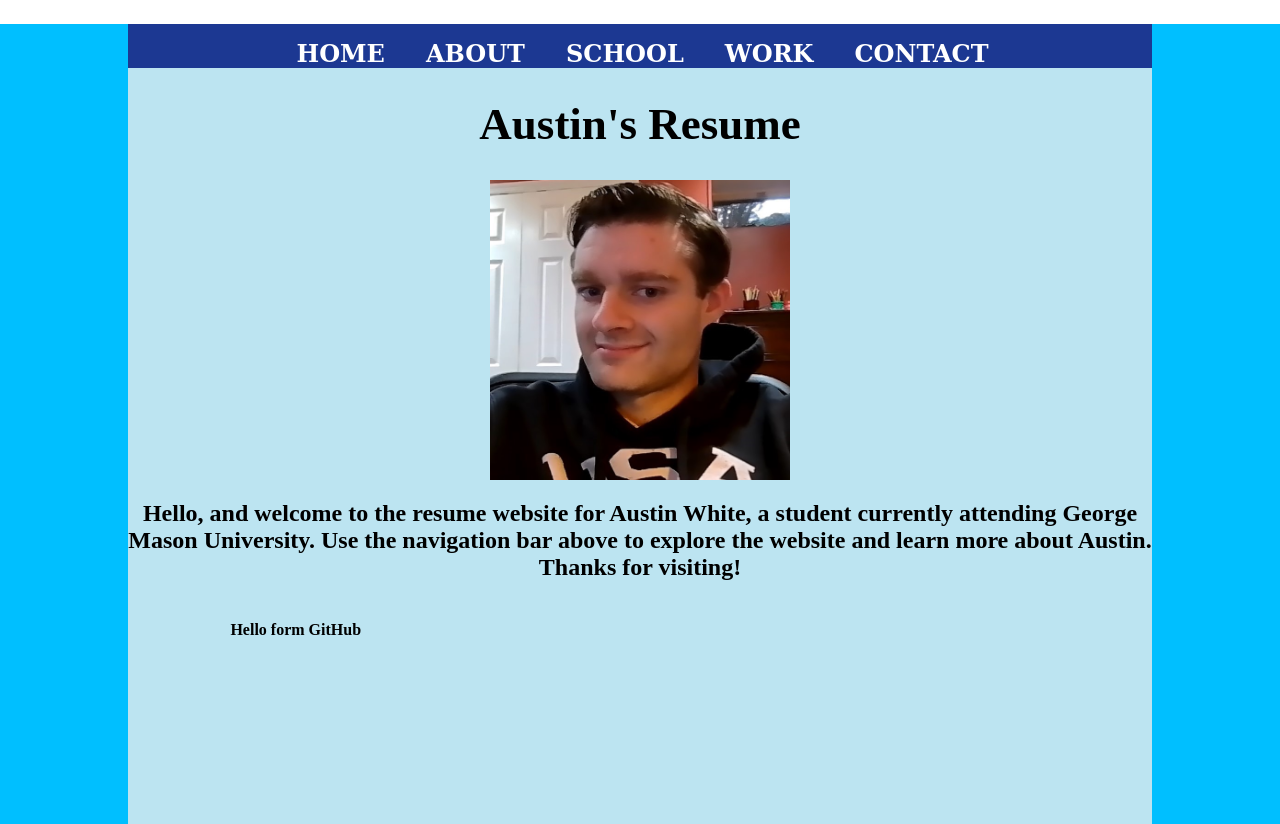
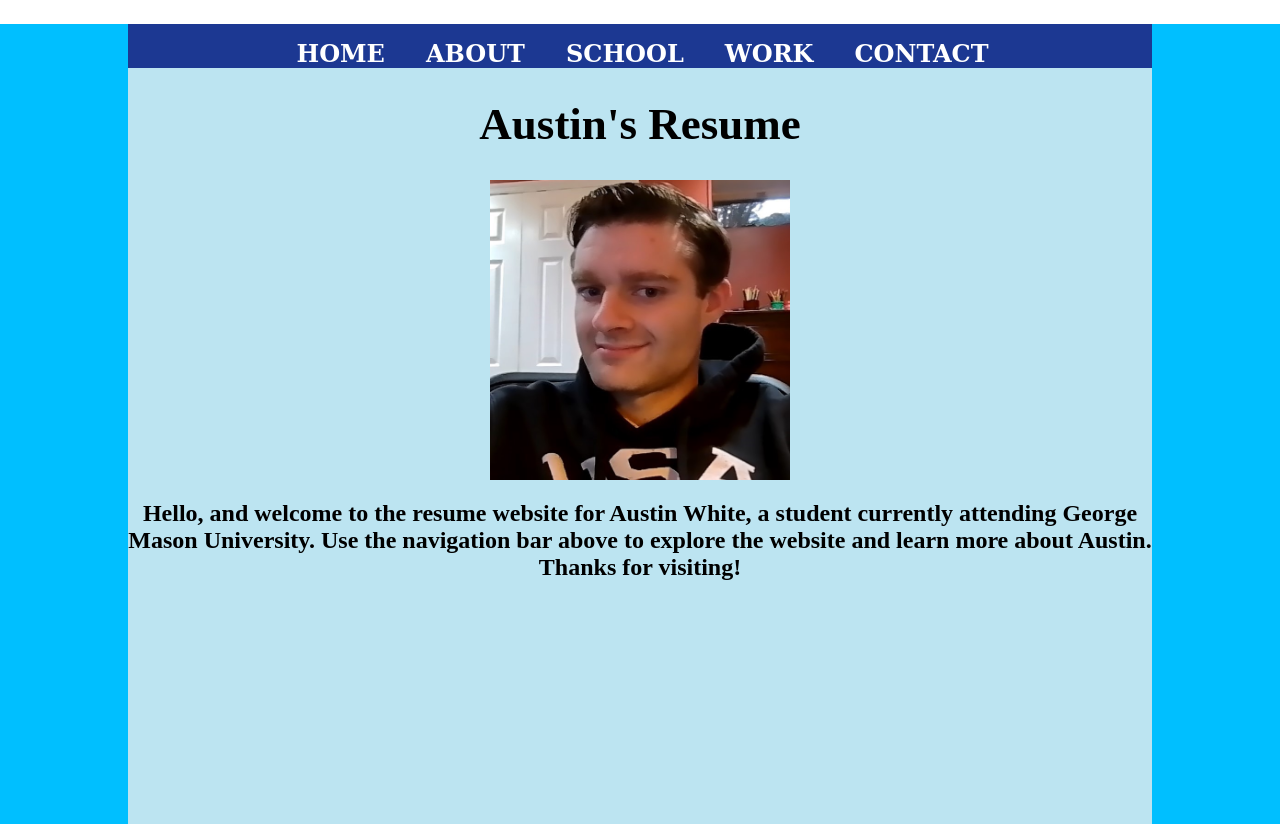
Before and after one commit to awhite54/431Pipeline, a plain HTML site: page index.html in a window 1280 px wide. Drawn offline with Linux system fonts and the light colour scheme.

Commit message:
Update index.html

```diff
--- a/index.html
+++ b/index.html
@@ -29,7 +29,7 @@
             <img id ="image"  src="photo.jpg" alt="Austin">
 
             <h2>Hello, and welcome to the resume website for Austin White, a student currently attending George Mason University. Use the navigation bar above to explore the website and learn more about Austin. Thanks for visiting!</h2>
-            <p>Hello form GitHub</p>
+
 
 
    </div>
```
